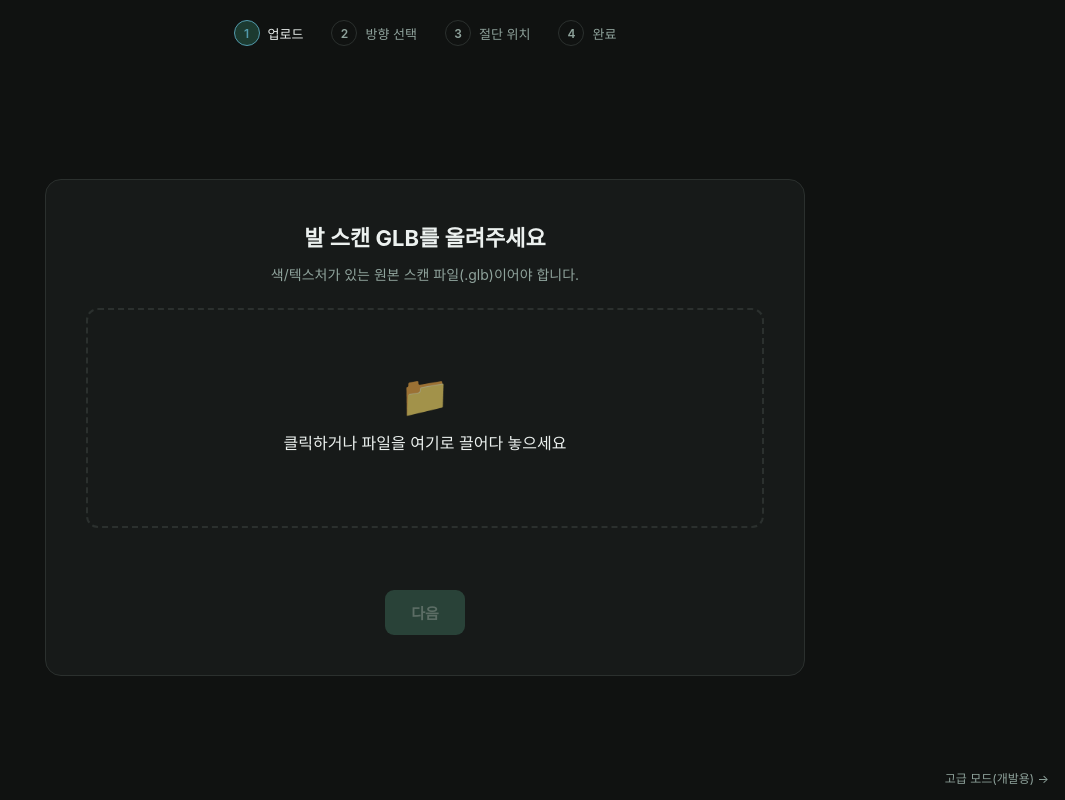
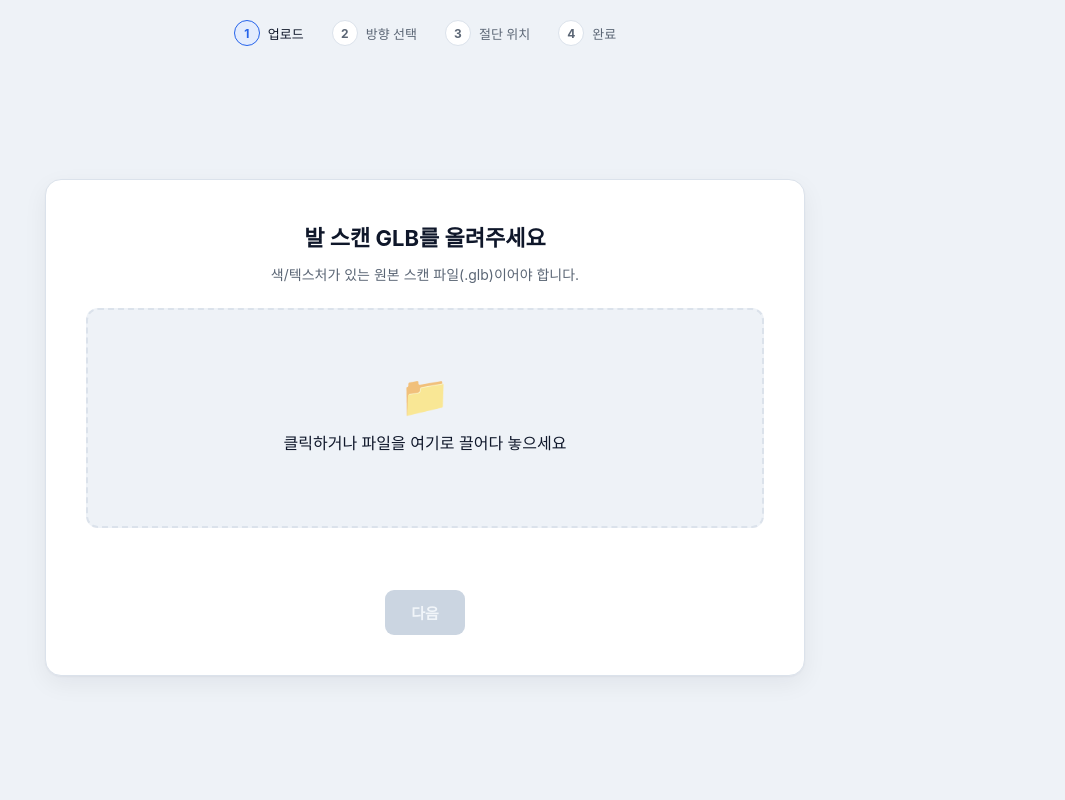
Before and after one commit to Kseeo/footwizard.exe, a Flask app: page / in a window 1280 px wide. Shown: the whole page, without its empty margins (215-1280 px from the left). Run offline with Flask 3, Linux system fonts and the light colour scheme; some libraries are stand-ins or nearby versions.

Commit message:
:art: style: Refresh wizard UI with light theme
Rethemed `wizard.html` from a dark palette to a brighter light design, including updated colors, shadows, hover states, and button/error styling for better readability and visual consistency. Also aligned the 3D cut viewer scene lighting/background/grid colors with the new palette and removed the fixed advanced-mode dashboard link from the page.

```diff
--- a/webapp/templates/wizard.html
+++ b/webapp/templates/wizard.html
@@ -6,14 +6,17 @@
 <title>발 추출 마법사</title>
 <style>
   :root {
-    --bg: #101211;
-    --panel: #171a19;
-    --border: #2b302e;
-    --ink: #ecf1ef;
-    --ink-muted: #8fa39c;
-    --accent: #529aac;
-    --accent-dim: #1c3a30;
-    --danger: #e2685a;
+    --bg: #eef2f7;
+    --panel: #ffffff;
+    --border: #dbe2eb;
+    --ink: #0f172a;
+    --ink-muted: #5b6675;
+    --accent: #2563eb;
+    --accent-hover: #1d4ed8;
+    --accent-dim: #e3ecfd;
+    --danger: #dc2626;
+    --stage-bg: #0f1b30;
+    --shadow: 0 1px 2px rgba(15, 23, 42, .04), 0 8px 24px rgba(15, 23, 42, .06);
   }
   * { box-sizing: border-box; }
   body {
@@ -28,21 +31,22 @@
   }
   .steps { display: flex; gap: 28px; }
   .step-dot {
-    display: flex; align-items: center; gap: 8px; font-size: 13px; color: var(--ink-muted);
+    display: flex; align-items: center; gap: 8px; font-size: 13px; font-weight: 500; color: var(--ink-muted);
   }
   .step-dot .n {
     width: 26px; height: 26px; border-radius: 50%; border: 1.5px solid var(--border);
-    display: flex; align-items: center; justify-content: center; font-weight: 600; font-size: 12px;
+    background: var(--panel);
+    display: flex; align-items: center; justify-content: center; font-weight: 700; font-size: 12px;
   }
   .step-dot.active { color: var(--ink); }
   .step-dot.active .n { border-color: var(--accent); background: var(--accent-dim); color: var(--accent); }
-  .step-dot.done .n { border-color: var(--accent); background: var(--accent); color: #06120d; }
+  .step-dot.done .n { border-color: var(--accent); background: var(--accent); color: #fff; }
 
   main { flex: 1; display: flex; align-items: center; justify-content: center; padding: 24px; }
   .panel {
     width: min(760px, 94vw); background: var(--panel); border: 1px solid var(--border);
     border-radius: 16px; padding: 40px; display: flex; flex-direction: column; align-items: center;
-    gap: 20px; text-align: center;
+    gap: 20px; text-align: center; box-shadow: var(--shadow);
   }
   .panel[hidden] { display: none; }
   .panel h1 { font-size: 22px; margin: 0; }
@@ -51,29 +55,32 @@
   /* 1: 업로드 */
   .dropzone {
     width: 100%; min-height: 220px; border: 2px dashed var(--border); border-radius: 12px;
+    background: var(--bg);
     display: flex; flex-direction: column; align-items: center; justify-content: center; gap: 10px;
     cursor: pointer; transition: border-color .15s, background .15s;
   }
+  .dropzone:hover { border-color: var(--accent); }
   .dropzone.drag { border-color: var(--accent); background: var(--accent-dim); }
-  .dropzone .icon { font-size: 40px; opacity: .6; }
-  .dropzone .fname { color: var(--accent); font-size: 14px; }
+  .dropzone .icon { font-size: 40px; opacity: .7; }
+  .dropzone .fname { color: var(--accent); font-weight: 600; font-size: 14px; }
 
   /* 2: 방향 후보 캐러셀 */
   .carousel { display: flex; align-items: center; gap: 18px; width: 100%; justify-content: center; }
   .carousel button.arrow {
     width: 44px; height: 44px; border-radius: 50%; border: 1px solid var(--border);
     background: var(--panel); color: var(--ink); font-size: 18px; cursor: pointer; flex-shrink: 0;
+    transition: border-color .15s, color .15s;
   }
-  .carousel button.arrow:disabled { opacity: .3; cursor: not-allowed; }
+  .carousel button.arrow:disabled { opacity: .35; cursor: not-allowed; }
   .carousel button.arrow:not(:disabled):hover { border-color: var(--accent); color: var(--accent); }
   .cand-frame {
-    width: 340px; height: 340px; border-radius: 12px; overflow: hidden; background: #000;
+    width: 340px; height: 340px; border-radius: 12px; overflow: hidden; background: var(--stage-bg);
     border: 1px solid var(--border); position: relative;
   }
   .cand-frame img { width: 100%; height: 100%; object-fit: contain; }
   .cand-score {
-    position: absolute; bottom: 8px; right: 10px; font-size: 12px; color: var(--ink-muted);
-    background: rgba(0,0,0,.5); padding: 2px 8px; border-radius: 10px;
+    position: absolute; bottom: 8px; right: 10px; font-size: 12px; color: #fff;
+    background: rgba(15,23,42,.65); padding: 2px 8px; border-radius: 10px;
   }
   .dots { display: flex; gap: 7px; }
   .dots .d { width: 7px; height: 7px; border-radius: 50%; background: var(--border); }
@@ -81,7 +88,7 @@
 
   /* 3: 절단 */
   #cutViewport {
-    width: 100%; height: 420px; border-radius: 12px; overflow: hidden; background: #05100c;
+    width: 100%; height: 420px; border-radius: 12px; overflow: hidden; background: var(--stage-bg);
     border: 1px solid var(--border);
   }
   .cut-controls { width: 100%; display: flex; flex-direction: column; gap: 8px; }
@@ -93,33 +100,36 @@
   .tilt-adv label { font-size: 12px; color: var(--ink-muted); display: block; margin-top: 8px; }
 
   /* 4: 완료 */
-  model-viewer { width: 100%; height: 340px; background: #000; border-radius: 12px; }
+  model-viewer { width: 100%; height: 340px; background: var(--stage-bg); border-radius: 12px; }
 
   .actions { display: flex; gap: 10px; margin-top: 4px; flex-wrap: wrap; justify-content: center; }
   button.primary {
-    background: var(--accent); color: #06120d; border: none; padding: 12px 26px;
-    border-radius: 9px; font-size: 15px; font-weight: 700; cursor: pointer;
+    background: var(--accent); color: #fff; border: none; padding: 12px 26px;
+    border-radius: 9px; font-size: 15px; font-weight: 700; cursor: pointer; transition: background .15s;
   }
-  button.primary:disabled { background: #294238; color: #5c6d65; cursor: not-allowed; }
+  button.primary:not(:disabled):hover { background: var(--accent-hover); }
+  button.primary:disabled { background: #cbd5e1; color: #f1f5f9; cursor: not-allowed; }
   button.secondary {
-    background: transparent; color: var(--ink-muted); border: 1px solid var(--border);
-    padding: 12px 20px; border-radius: 9px; font-size: 14px; cursor: pointer;
+    background: var(--panel); color: var(--ink-muted); border: 1px solid var(--border);
+    padding: 12px 20px; border-radius: 9px; font-size: 14px; cursor: pointer; transition: color .15s, border-color .15s;
   }
   button.secondary:hover { color: var(--ink); border-color: var(--ink-muted); }
   a.dl-link {
-    color: var(--accent); font-size: 14px; text-decoration: none; border-bottom: 1px solid var(--accent);
+    color: var(--accent); font-weight: 600; font-size: 14px; text-decoration: none;
+    border-bottom: 1px solid var(--accent);
   }
+  a.dl-link:hover { color: var(--accent-hover); border-color: var(--accent-hover); }
   .status { font-size: 13px; color: var(--ink-muted); min-height: 18px; }
-  .status.err { color: var(--danger); white-space: pre-wrap; text-align: left; max-height: 140px; overflow: auto; }
+  .status.err {
+    color: var(--danger); background: #fef2f2; border: 1px solid #fecaca; border-radius: 8px;
+    padding: 8px 12px; white-space: pre-wrap; text-align: left; max-height: 140px; overflow: auto;
+  }
   .spinner {
     width: 16px; height: 16px; border-radius: 50%; border: 2px solid var(--border);
     border-top-color: var(--accent); display: inline-block; animation: spin .8s linear infinite;
     vertical-align: -3px; margin-right: 6px;
   }
   @keyframes spin { to { transform: rotate(360deg); } }
-
-  a.adv-link { position: fixed; bottom: 14px; right: 16px; font-size: 12px; color: var(--ink-muted); text-decoration: none; }
-  a.adv-link:hover { color: var(--ink); }
 </style>
 <script type="importmap">
 {
@@ -215,8 +225,6 @@
     </div>
   </section>
 </main>
-
-<a class="adv-link" href="/dashboard">고급 모드(개발용) →</a>
 
 <script type="module">
 import * as THREE from "three";
@@ -416,7 +424,7 @@ function resizeCutViewer() {
 function initCutViewer() {
   const el = $("cutViewport");
   scene = new THREE.Scene();
-  scene.background = new THREE.Color(0x05100c);
+  scene.background = new THREE.Color(0x0f1b30);
 
   camera = new THREE.PerspectiveCamera(45, 1, 0.001, 100);
   renderer = new THREE.WebGLRenderer({ antialias: true });
@@ -428,7 +436,7 @@ function initCutViewer() {
   const dl = new THREE.DirectionalLight(0xffffff, 1.0);
   dl.position.set(1, 2, 1);
   scene.add(dl);
-  const dl2 = new THREE.DirectionalLight(0x88ccbb, 0.4);
+  const dl2 = new THREE.DirectionalLight(0x6699ff, 0.4);
   dl2.position.set(-1, -1, -1);
   scene.add(dl2);
 
@@ -437,13 +445,13 @@ function initCutViewer() {
 
   const planeGeo = new THREE.PlaneGeometry(1, 1);
   const planeMat = new THREE.MeshBasicMaterial({
-    color: 0x35b58c, transparent: true, opacity: 0.28, side: THREE.DoubleSide, depthWrite: false,
+    color: 0x4d8dff, transparent: true, opacity: 0.3, side: THREE.DoubleSide, depthWrite: false,
   });
   cutPlaneMesh = new THREE.Mesh(planeGeo, planeMat);
   cutPlaneMesh.rotation.x = Math.PI / 2; // XZ 평면(법선 = Y)
   scene.add(cutPlaneMesh);
 
-  floorGrid = new THREE.GridHelper(1, 20, 0x2b302e, 0x1c2320);
+  floorGrid = new THREE.GridHelper(1, 20, 0x334155, 0x1e293b);
   scene.add(floorGrid);
 
   window.addEventListener("resize", resizeCutViewer);
```
